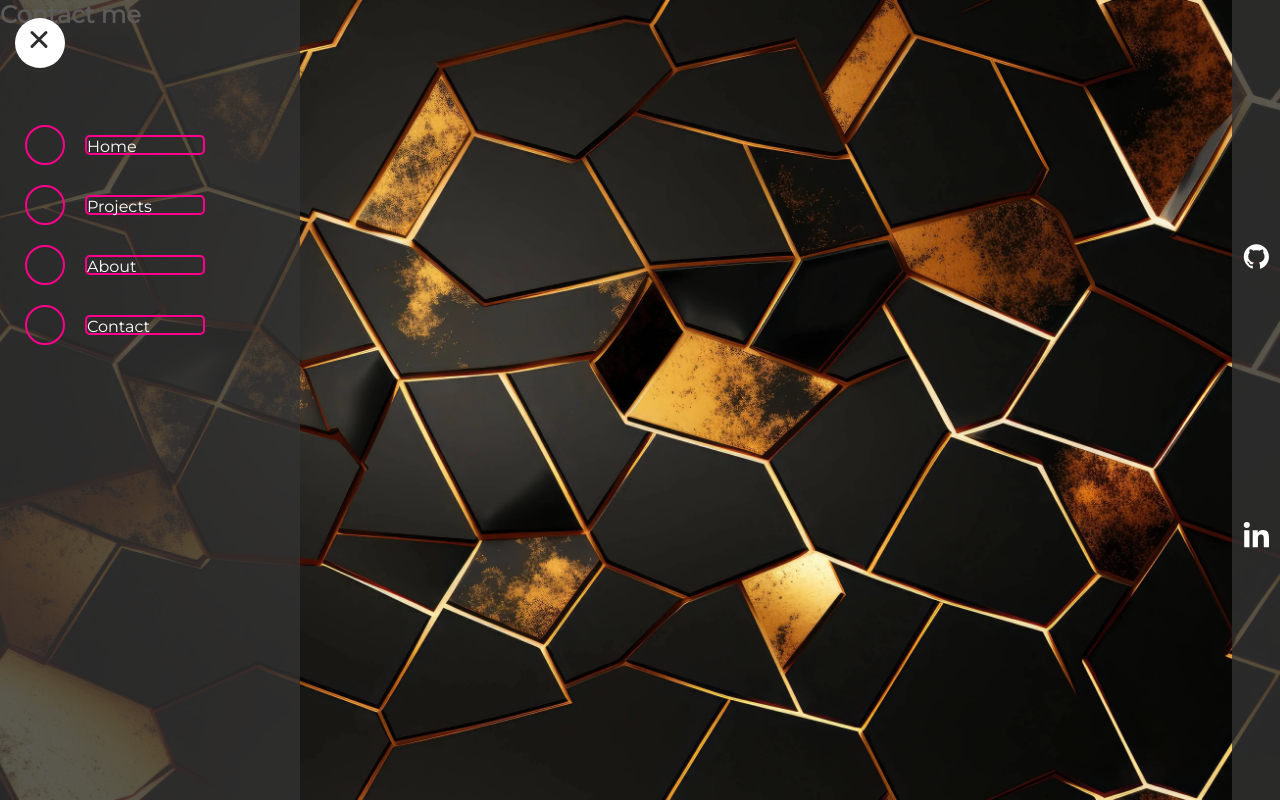
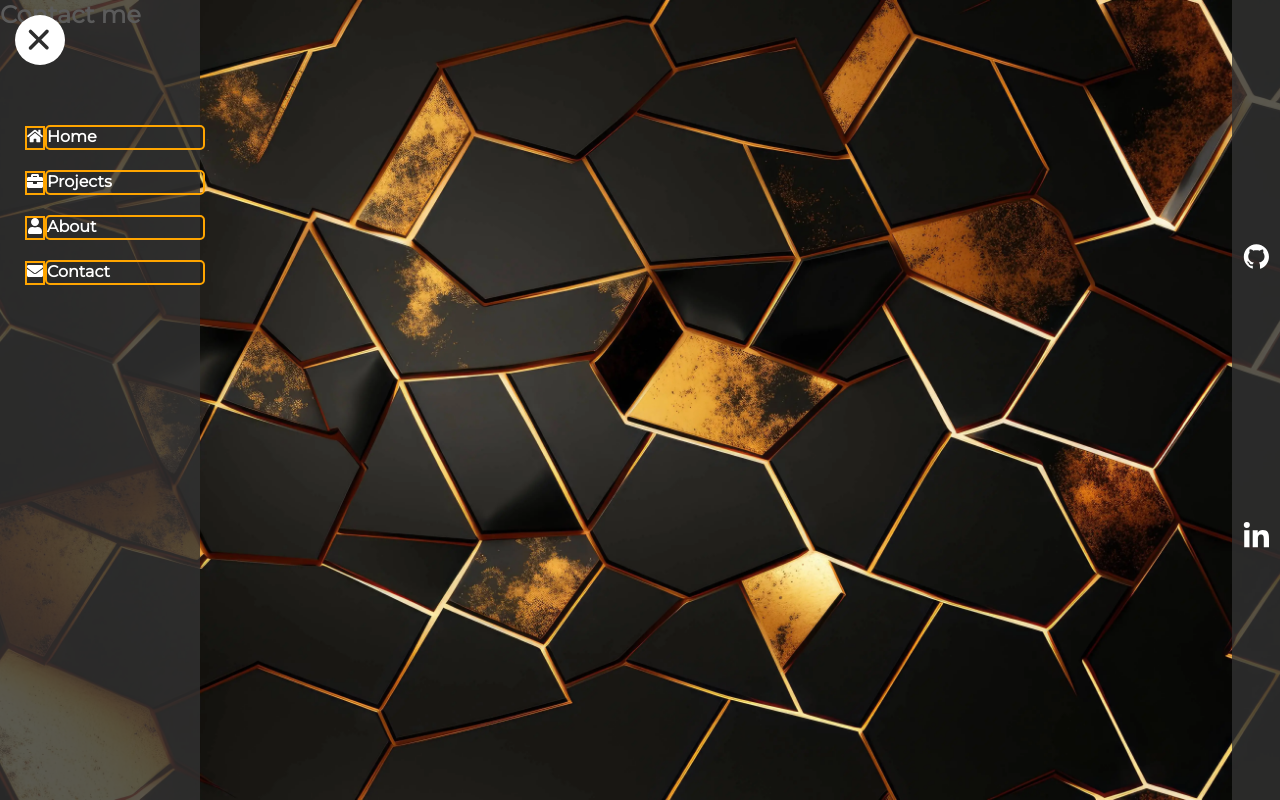
Before and after one commit to rasvanstan/portfolio, a React (Vite) app: page /contact in a window 1280 px wide. Both pictures are taken after a click on the button 40 px from the left and 43 px from the top of the page. Built offline with nearby package versions, Linux system fonts and the light colour scheme.

Commit message:
dropdown menu fixed

```diff
--- a/src/components/About.jsx
+++ b/src/components/About.jsx
@@ -9,7 +9,8 @@ function About() {
 
 
   return (
-    <div className={`container-about ${matrixVisible ? 'matrix-visible' : 'matrix-hidden'}`}>
+    <>
+        <div className={`container-about ${matrixVisible ? 'matrix-visible' : 'matrix-hidden'}`}>
       <div className="column1">
         {/* Your left side content */}
         <img className='plane1' src="../src/assets/plane1.jpeg" alt="raz on a trolley in the aircraft"/>
@@ -36,10 +37,15 @@ function About() {
           </p>
         </div>
       </div>
-      <div ref={matrixContainerRef} className="matrix-container">
-        <MatrixEffect numRows={50} numCols={20} />
+    </div>
+    <div ref={matrixContainerRef} className="matrix-container">
+                  <MatrixEffect numRows={50} numCols={20} />
+
       </div>
-    </div>
+
+
+    </>
+
   );
 }
 
--- a/src/components/Contact.jsx
+++ b/src/components/Contact.jsx
@@ -1,5 +1,4 @@
 import { useContext } from 'react';
-import { motion } from "framer-motion";
 import BackgroundContext from './BackgroundContext';
 import '/home/dci-student/Desktop/Projects/portfolio/src/styles/Myprojects.css'
 
--- a/src/components/DropDownMenu.jsx
+++ b/src/components/DropDownMenu.jsx
@@ -15,7 +15,7 @@ const sidebar = {
     }
   }),
   closed: {
-    clipPath: "circle(30px at 40px 40px)",
+    clipPath: "circle(25px at 40px 40px)",
     transition: {
       delay: 0.5,
       type: "spring",
--- a/src/components/MenuItem.jsx
+++ b/src/components/MenuItem.jsx
@@ -1,6 +1,5 @@
 import { motion } from "framer-motion";
 import { useNavigate } from 'react-router-dom'; // Import useNavigate
-import { useBackground } from './BackgroundContext'; // Adjust the path to your BackgroundContext file
 
 const variants = {
  open: {
@@ -19,15 +18,13 @@ const variants = {
  }
 };
 
-const colors = ["#FF008C", "#D309E1", "#9C1AFF", "#7700FF", "#4400FF"];
+const colors = ["#FFA500", "#D309E1", "#9C1AFF", "#7700FF", "#4400FF"];
 
-const MenuItem = ({ path, text }) => {
+const MenuItem = ({ path, text, icon }) => { // Add icon prop here
  const navigate = useNavigate(); // Use useNavigate hook
-  const { changeTheme } = useBackground(); // Get the changeTheme function from BackgroundContext
  const style = { border: `2px solid ${colors[0]}` }; // Assuming a single color for simplicity
 
  const handleClick = () => {
-    changeTheme(); // Change the background theme
     navigate(path); // Navigate to the specified path
  };
 
@@ -38,7 +35,9 @@ const MenuItem = ({ path, text }) => {
       whileTap={{ scale: 0.95 }}
       onClick={handleClick} // Handle onClick event
     >
-      <div className="icon-placeholder" style={style} />
+      <div className="icon-placeholder" style={style}>
+        {icon} {/* Render the icon */}
+      </div>
       <div className="text-placeholder" style={style}>
         {text}
       </div>
--- a/src/components/MenuToggle.jsx
+++ b/src/components/MenuToggle.jsx
@@ -11,7 +11,9 @@ const Path = (props) => (
  />
 );
 
+// eslint-disable-next-line react/prop-types, no-unused-vars
 const MenuToggle = ({ toggle, isOpen }) => {
+ // eslint-disable-next-line no-unused-vars
  const navigate = useNavigate(); // Use useNavigate hook
 
  const handleClick = () => {
@@ -21,19 +23,19 @@ const MenuToggle = ({ toggle, isOpen }) => {
  return (
     <button
       onClick={handleClick}
-      style={{
-        backgroundColor: isOpen ? "rgba(51, 51, 51, 0.8)" : "white",
-        borderRadius: "50%",
-        width: "50px",
-        height: "50px",
-        border: "none",
-        cursor: "pointer",
-        position: "absolute",
-        top: "18px",
-        left: "15px",
-      }}
+    //   style={{
+    //     backgroundColor: isOpen ? "rgba(51, 51, 51, 0.8)" : "white",
+    //     borderRadius: "50%",
+    //     width: "50px",
+    //     height: "50px",
+    //     border: "none",
+    //     cursor: "pointer",
+    //     position: "absolute",
+    //     top: "18px",
+    //     left: "15px",
+    //   }}
     >
-      <svg width="23" height="23" viewBox="0 0 23 23">
+      <svg width="27" height="25" viewBox="0 0 23 17">
         <Path
           variants={{
             closed: { d: "M 2 2.5 L 20 2.5" },
--- a/src/components/Navigation.jsx
+++ b/src/components/Navigation.jsx
@@ -1,5 +1,6 @@
 import { motion } from "framer-motion";
 import MenuItem from "./MenuItem";
+import { FaHome, FaBriefcase, FaUser, FaEnvelope } from 'react-icons/fa'; // Import desired React icons
 
 const variants = {
  open: {
@@ -13,16 +14,16 @@ const variants = {
 const Navigation = () => (
  <motion.ul variants={variants}>
     {itemIds.map((item, index) => (
-      <MenuItem key={index} path={item.path} text={item.text} />
+      <MenuItem key={index} path={item.path} text={item.text} icon={item.icon} />
     ))}
  </motion.ul>
 );
 
 const itemIds = [
- { path: "/", text: "Home" },
- { path: "/projects", text: "Projects" },
- { path: "/about", text: "About" },
- { path: "/contact", text: "Contact" },
+ { path: "/", text: "Home", icon: <FaHome /> },
+ { path: "/projects", text: "Projects", icon: <FaBriefcase /> },
+ { path: "/about", text: "About", icon: <FaUser /> },
+ { path: "/contact", text: "Contact", icon: <FaEnvelope /> },
 ];
 
 export default Navigation;
--- a/src/styles/DropDownMenu.css
+++ b/src/styles/DropDownMenu.css
@@ -38,7 +38,7 @@
     top: 0;
     left: 0;
     bottom: 0;
-    width: 300px;
+    width: 200px;
     background-color: rgba(51, 51, 51, 0.8);
   }
 
@@ -52,8 +52,8 @@
     position: absolute;
     top: 15px;
     left: 15px;
-    width: 60px;
-    height: 60px;
+    width: 50px;
+    height: 50px;
     border-radius: 50%;
     background-color: #fff;
   }
@@ -79,19 +79,20 @@
     cursor: pointer;
   }
 
-  .icon-placeholder {
+  /* .icon-placeholder {
     width: 40px;
     height: 40px;
     border-radius: 50%;
     flex: 40px 0;
     margin-right: 20px;
-  }
+  } */
 
   .text-placeholder {
     border-radius: 5px;
-    width: 200px;
-    height: 20px;
+    width: 300px;
+    height: 25px;
     flex: 1;
+    font-weight: 900;
   }
 
   .refresh {
```
Lines whose indentation alone changed are shown as unchanged.
